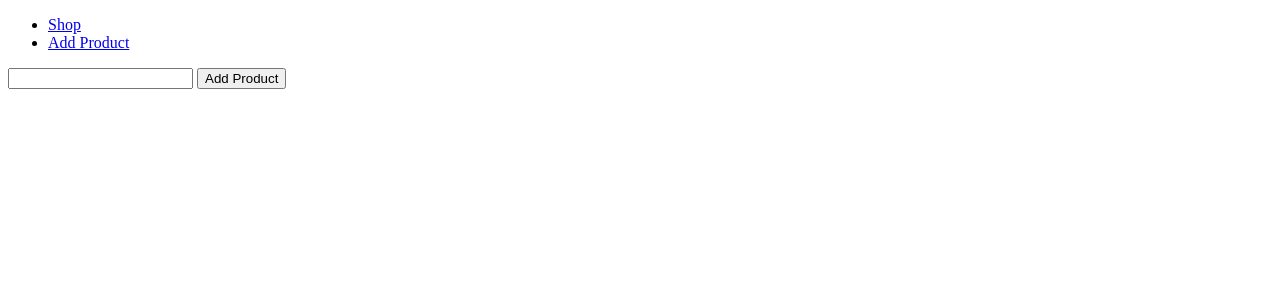
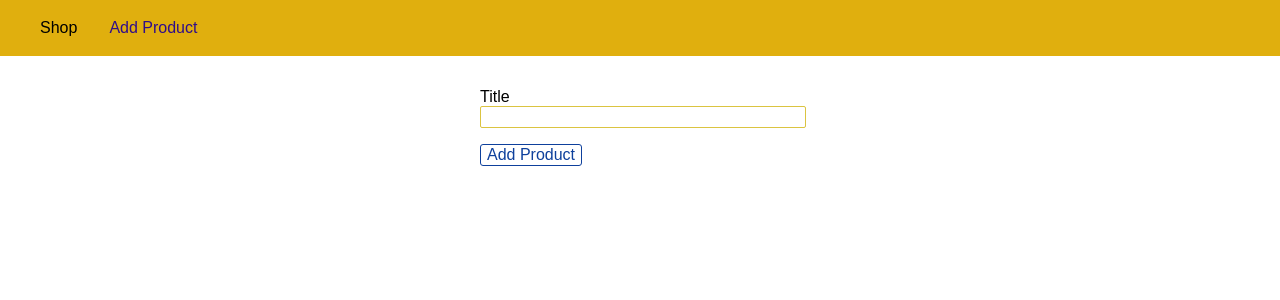
Before and after one commit to DenilsonDesigns/Node_ShoppingCart, a Node server app: page /admin/add-product in a window 1280 px wide; the page is wider, and only the part inside the window is pictured. Shown: the top 300 px of that part. Run offline with Node 20, Linux system fonts and the light colour scheme.

Commit message:
finished unit 5

```diff
--- a/app.js
+++ b/app.js
@@ -7,6 +7,7 @@ const adminRoutes = require("./routes/admin");
 const shopRoutes = require("./routes/shop");
 
 app.use(bodyParser.urlencoded({ extended: false }));
+app.use(express.static(path.join(__dirname, "public")));
 app.use("/admin", adminRoutes);
 app.use(shopRoutes);
 
--- /dev/null
+++ b/public/css/main.css
@@ -0,0 +1,44 @@
+body {
+  padding: 0;
+  margin: 0;
+  font-family: sans-serif;
+}
+
+main {
+  padding: 1rem;
+}
+.main-header {
+  width: 100%;
+  height: 3.5rem;
+  background-color: rgb(224, 175, 14);
+  padding: 0 1.5rem;
+}
+
+.main-header__nav {
+  height: 100%;
+  display: flex;
+  align-items: center;
+}
+
+.main-header__item-list {
+  list-style: none;
+  margin: 0;
+  padding: 0;
+  display: flex;
+}
+
+.main-header__item {
+  margin: 0 1rem;
+  padding: 0;
+}
+
+.main-header__item a {
+  text-decoration: none;
+  color: black;
+}
+
+.main-header__item a:hover,
+.main-header__item a:active,
+.main-header__item a.active {
+  color: rgb(47, 13, 139);
+}
--- /dev/null
+++ b/public/css/product.css
@@ -0,0 +1,81 @@
+body {
+  padding: 0;
+  margin: 0;
+  font-family: sans-serif;
+}
+
+main {
+  padding: 1rem;
+}
+.main-header {
+  width: 100%;
+  height: 3.5rem;
+  background-color: rgb(224, 175, 14);
+  padding: 0 1.5rem;
+}
+
+.main-header__nav {
+  height: 100%;
+  display: flex;
+  align-items: center;
+}
+
+.main-header__item-list {
+  list-style: none;
+  margin: 0;
+  padding: 0;
+  display: flex;
+}
+
+.main-header__item {
+  margin: 0 1rem;
+  padding: 0;
+}
+
+.main-header__item a {
+  text-decoration: none;
+  color: black;
+}
+
+.main-header__item a:hover,
+.main-header__item a:active,
+.main-header__item a.active {
+  color: rgb(47, 13, 139);
+}
+
+.product-form {
+  width: 20rem;
+  max-width: 90%;
+  margin: auto;
+}
+
+.form-control {
+  margin: 1rem 0;
+}
+
+.form-control label,
+.form-control input {
+  display: block;
+  width: 100%;
+}
+
+.form-control input {
+  border: 1px solid #dbc441;
+  font: inherit;
+  border-radius: 2px;
+}
+
+button {
+  font: inherit;
+  border: 1px solid rgb(14, 64, 156);
+  color: rgb(14, 64, 156);
+  cursor: pointer;
+  background: white;
+  border-radius: 3px;
+}
+
+button:hover,
+button:active {
+  background-color: rgb(14, 64, 156);
+  color: white;
+}
--- a/routes/admin.js
+++ b/routes/admin.js
@@ -2,8 +2,10 @@ const express = require("express");
 const router = express.Router();
 const path = require("path");
 
+const rootDir = require("../util/path");
+
 router.get("/add-product", (req, res, next) => {
-  res.sendFile(path.join(__dirname, "../", "views", "add-product.html"));
+  res.sendFile(path.join(rootDir, "views", "add-product.html"));
 });
 
 router.post("/add-product", (req, res, next) => {
--- a/routes/shop.js
+++ b/routes/shop.js
@@ -2,8 +2,10 @@ const express = require("express");
 const router = express.Router();
 const path = require("path");
 
+const rootDir = require("../util/path");
+
 router.get("/", (req, res, next) => {
-  res.sendFile(path.join(__dirname, "../", "views", "shop.html"));
+  res.sendFile(path.join(rootDir, "views", "shop.html"));
 });
 
 module.exports = router;
--- /dev/null
+++ b/util/path.js
@@ -0,0 +1,3 @@
+const path = require("path");
+
+module.exports = path.dirname(process.mainModule.filename);
--- a/views/add-product.html
+++ b/views/add-product.html
@@ -5,20 +5,27 @@
     <meta name="viewport" content="width=device-width, initial-scale=1.0" />
     <meta http-equiv="X-UA-Compatible" content="ie=edge" />
     <title>Add Product</title>
+    <link rel="stylesheet" href="/css/main.css" />
+    <link rel="stylesheet" href="/css/product.css" />
   </head>
   <body>
-    <header>
-      <nav>
-        <ul>
-          <li><a href="/">Shop</a></li>
-          <li><a href="/add-product">Add Product</a></li>
+    <header class="main-header">
+      <nav class="main-header__nav">
+        <ul class="main-header__item-list">
+          <li class="main-header__item"><a href="/">Shop</a></li>
+          <li class="main-header__item">
+            <a class="active" href="/admin/add-product">Add Product</a>
+          </li>
         </ul>
       </nav>
     </header>
 
     <main>
-      <form action="/add-product" method="POST">
-        <input type="text" name="title" />
+      <form class="product-form" action="/admin/add-product" method="POST">
+        <div class="form-control">
+          <label for="title">Title</label>
+          <input type="text" name="title" id="title" />
+        </div>
         <button type="submit">Add Product</button>
       </form>
     </main>
```
Also changed, not shown: views/404.html (+11 -0 lines), views/shop.html (+8 -5 lines).
